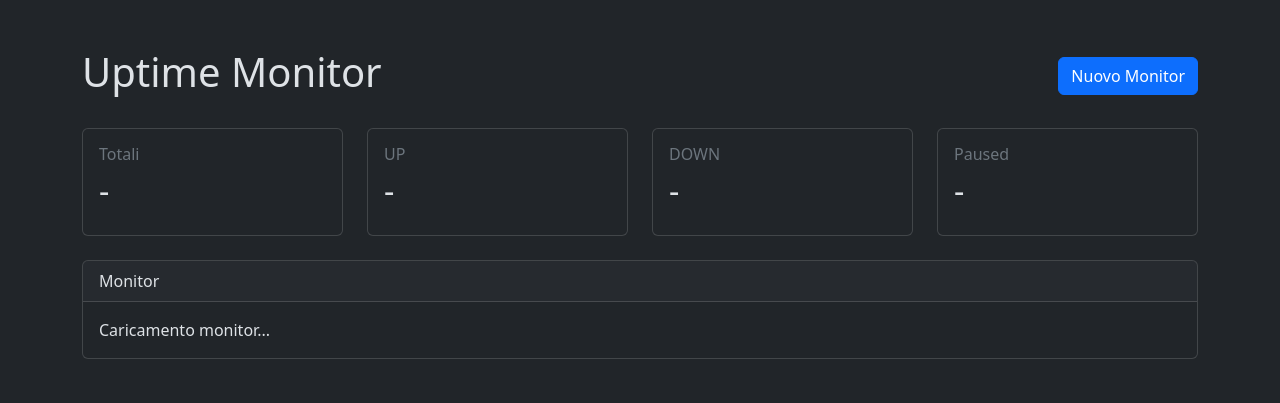
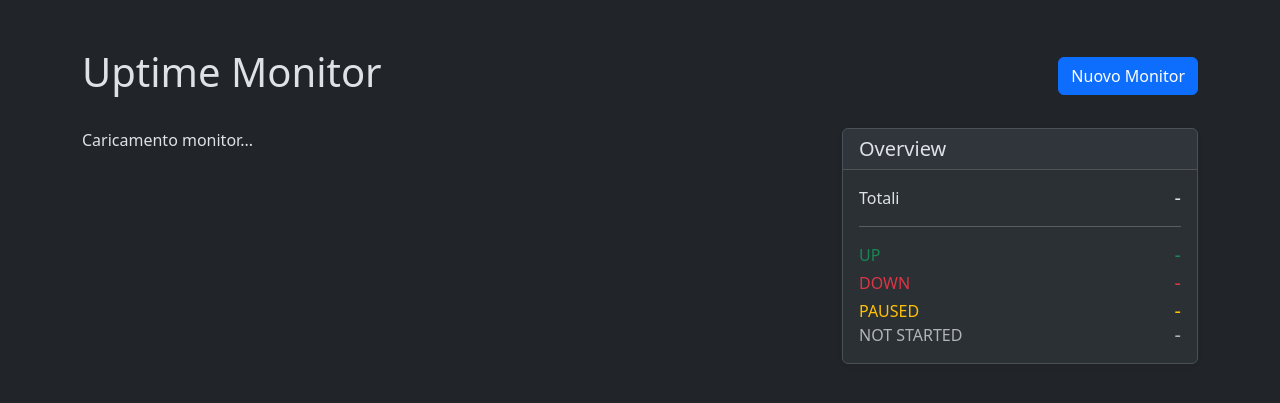
Before and after one commit to projectsrl-git/uptime-monitor, a Django app: page / in a window 1280 px wide. Shown: the top 403 px of the page. Run offline with Django 5.2, Linux system fonts and the light colour scheme; data that the repository does not hold is empty.

Commit message:
Update static file paths and enhance homepage layout with monitor statistics

```diff
--- a/config/settings.py
+++ b/config/settings.py
@@ -137,4 +137,4 @@ USE_TZ = True
 # Static files (CSS, JavaScript, Images)
 # https://docs.djangoproject.com/en/6.0/howto/static-files/
 
-STATIC_URL = "static/"
+STATIC_URL = "frontend/static/"
--- a/frontend/static/css/style.css
+++ b/frontend/static/css/style.css
@@ -1,3 +1,8 @@
 body {
     background-color: #212529;
 }
+
+.card {
+    background-color: #2b3035;
+    border: 1px solid #495057;
+}
--- a/frontend/static/js/home.js
+++ b/frontend/static/js/home.js
@@ -49,15 +49,11 @@ function renderMonitors(monitors) {
             ".monitor-url"
         ).textContent = monitor.url;
 
-        const status = card.querySelector(
-            ".monitor-status"
-        );
+        card.querySelector(".monitor-interval").textContent =
+            formatInterval(monitor.check_interval_seconds);
 
-        status.textContent = monitor.status.toUpperCase();
-
-        status.classList.add(
-            getStatusClass(monitor.status)
-        );
+        const status = card.querySelector(".monitor-status");
+        setStatusBadge(status, monitor.status);
 
         container.appendChild(card);
     });
@@ -78,6 +74,10 @@ function updateStatistics(monitors) {
         monitor => monitor.status === "paused"
     ).length;
 
+    const not_started = monitors.filter(
+        monitor => monitor.status === "not_started"
+    ).length;
+
     document.getElementById(
         "total-monitors"
     ).textContent = total;
@@ -93,24 +93,47 @@ function updateStatistics(monitors) {
     document.getElementById(
         "paused-monitors"
     ).textContent = paused;
+
+    document.getElementById(
+        "not-started-monitors"
+    ).textContent = not_started;
 }
 
+function setStatusBadge(badge, status) {
+    badge.className = "badge rounded-pill monitor-status";
 
-function getStatusClass(status) {
     switch (status) {
         case "up":
-            return "bg-success";
+            badge.classList.add("bg-success");
+            badge.textContent = "UP";
+            break;
 
         case "down":
-            return "bg-danger";
+            badge.classList.add("bg-danger");
+            badge.textContent = "DOWN";
+            break;
 
         case "paused":
-            return "bg-secondary";
+            badge.classList.add("bg-warning", "text-dark");
+            badge.textContent = "PAUSED";
+            break;
 
         case "not_started":
-            return "bg-warning";
+            badge.classList.add("bg-secondary");
+            badge.textContent = "NOT STARTED";
+            break;
 
         default:
-            return "bg-secondary";
+            badge.classList.add("bg-secondary");
+            badge.textContent = status.toUpperCase();
     }
 }
+
+function formatInterval(seconds) {
+    if (seconds < 60) {
+        return `check ogni ${seconds}s`;
+    }
+
+    const minutes = seconds / 60;
+    return `check ogni ${minutes}min`;
+}
--- a/frontend/templates/homepage.html
+++ b/frontend/templates/homepage.html
@@ -1,114 +1,93 @@
 {% extends "base.html" %}
 {% load static %}
-
 
 {% block title %}
 Dashboard
 {% endblock %}
 
-
-
 {% block content %}
 
 <div class="container py-5">
     <div class="d-flex justify-content-between align-items-center mb-4">
-        <h1>
-            Uptime Monitor
-        </h1>
+        <h1>Uptime Monitor</h1>
 
         <button class="btn btn-primary">
             Nuovo Monitor
         </button>
     </div>
 
-    <!-- Statistiche -->
-    <div class="row mb-4">
-        <div class="col-md-3">
-            <div class="card">
-                <div class="card-body">
-                    <h6 class="text-secondary">
-                        Totali
-                    </h6>
-
-                    <h2 id="total-monitors">
-                        -
-                    </h2>
-                </div>
+    <div class="row">
+        <!-- Lista monitor -->
+        <div class="col-lg-8">
+            <div id="monitor-list">
+                Caricamento monitor...
             </div>
         </div>
 
-        <div class="col-md-3">
-            <div class="card">
-                <div class="card-body">
-                    <h6 class="text-secondary">
-                        UP
-                    </h6>
-
-                    <h2 id="up-monitors">
-                        -
-                    </h2>
-                </div>
-            </div>
+        <!-- Statistiche -->
+        <div class="col-lg-4">
+            <div class="card shadow-sm sticky-top" style="top:20px;">
+                <div class="card-header">
+                    <h5 class="mb-0">Overview</h5>
                 </div>
 
-        <div class="col-md-3">
-            <div class="card">
                 <div class="card-body">
-                    <h6 class="text-secondary">
-                        DOWN
-                    </h6>
-
-                    <h2 id="down-monitors">
-                        -
-                    </h2>
-                </div>
-            </div>
+                    <div class="d-flex justify-content-between align-items-center mb-1">
+                        <span>Totali</span>
+                        <h5 id="total-monitors" class="mb-0">-</h5>
                     </div>
 
-        <div class="col-md-3">
-            <div class="card">
-                <div class="card-body">
-                    <h6 class="text-secondary">
-                        Paused
-                    </h6>
+                    <hr>
 
-                    <h2 id="paused-monitors">
-                        -
-                    </h2>
+                    <div class="d-flex justify-content-between align-items-center mb-1">
+                        <span class="text-success">UP</span>
+                        <h5 id="up-monitors" class="mb-0 text-success">-</h5>
+                    </div>
+
+                    <div class="d-flex justify-content-between align-items-center mb-1">
+                        <span class="text-danger">DOWN</span>
+                        <h5 id="down-monitors" class="mb-0 text-danger">-</h5>
+                    </div>
+
+                    <div class="d-flex justify-content-between align-items-center">
+                        <span class="text-warning">PAUSED</span>
+                        <h5 id="paused-monitors" class="mb-0 text-warning">-</h5>
+                    </div>
+
+                    <div class="d-flex justify-content-between align-items-center">
+                        <span class="text-muted">NOT STARTED</span>
+                        <h5 id="not-started-monitors" class="mb-0 text-muted">-</h5>
+                    </div>
                 </div>
             </div>
         </div>
     </div>
 
-    <!-- Lista monitor -->
-    <div class="card">
+<template id="monitor-card-template">
+    <div class="card mb-2 shadow-sm">
+        <div class="card-body">
+            <div class="d-flex justify-content-between align-items-start">
 
-        <div class="card-header">
-            Monitor
+                <div class="flex-grow-1">
+                    <!-- Badge + Nome -->
+                    <div class="d-flex align-items-center mb-1">
+                        <h5 class="monitor-name me-2"></h5>
+                        <span class="badge monitor-status"></span>
                     </div>
 
-        <div class="card-body">
-            <div id="monitor-list">
-                Caricamento monitor...
+                    <!-- URL -->
+                    <p class="monitor-url text-secondary mb-0 small"></p>
                 </div>
 
-            <template id="monitor-card-template">
-                <div class="card mb-3">
-                    <div class="card-body">
-                        <div class="d-flex justify-content-between align-items-center">
-                            <div>
-                                <h5 class="monitor-name"></h5>
-
-                                <p class="monitor-url text-secondary mb-0"></p>
+                <div class="d-flex align-items-end">
+                    <!-- intervallo -->
+                    <small class="monitor-interval text-muted fst-italic"></small>
                 </div>
 
-                            <span class="badge monitor-status"></span>
             </div>
         </div>
     </div>
 </template>
-        </div>
-    </div>
 </div>
 
 {% endblock %}
```
Lines whose indentation alone changed are shown as unchanged.
